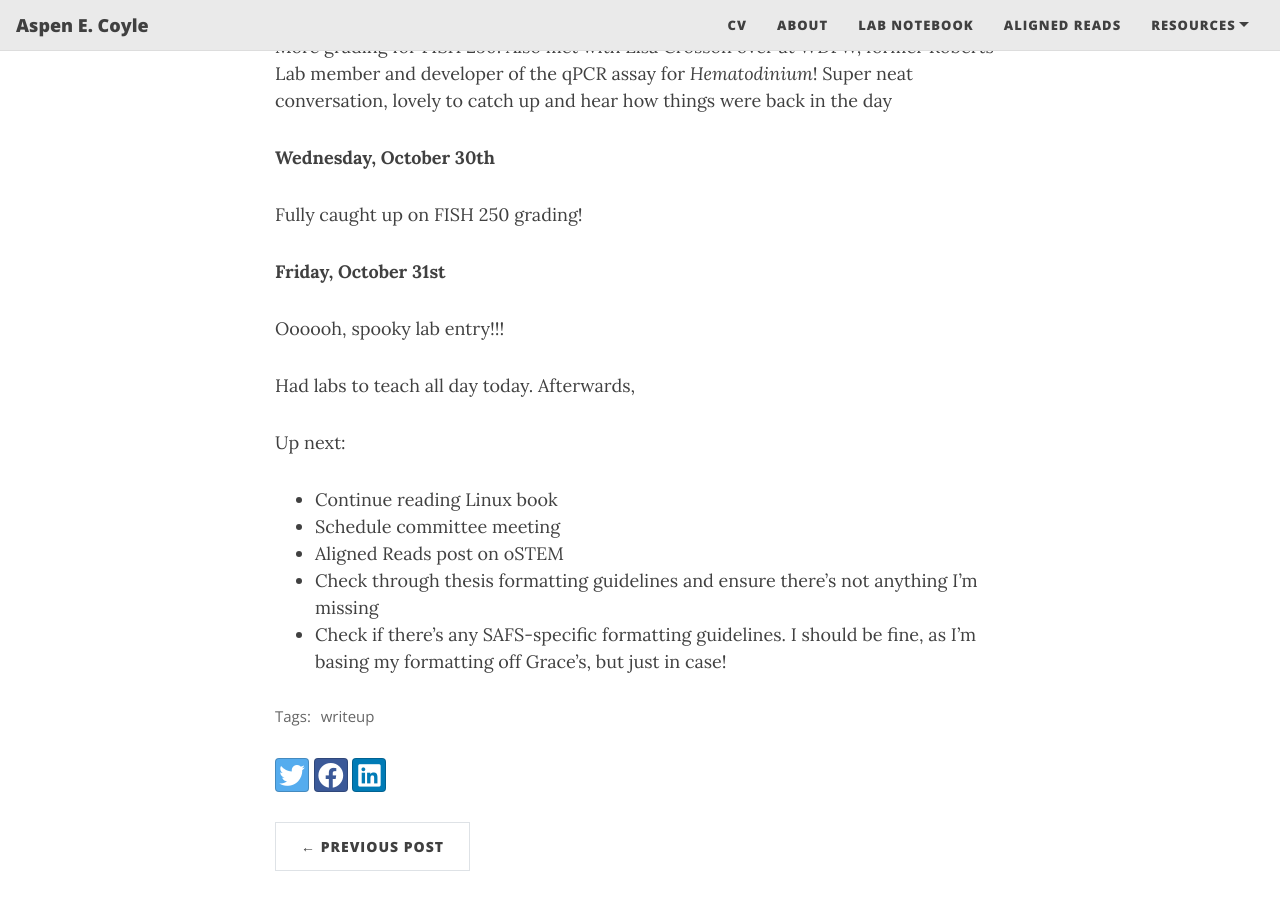
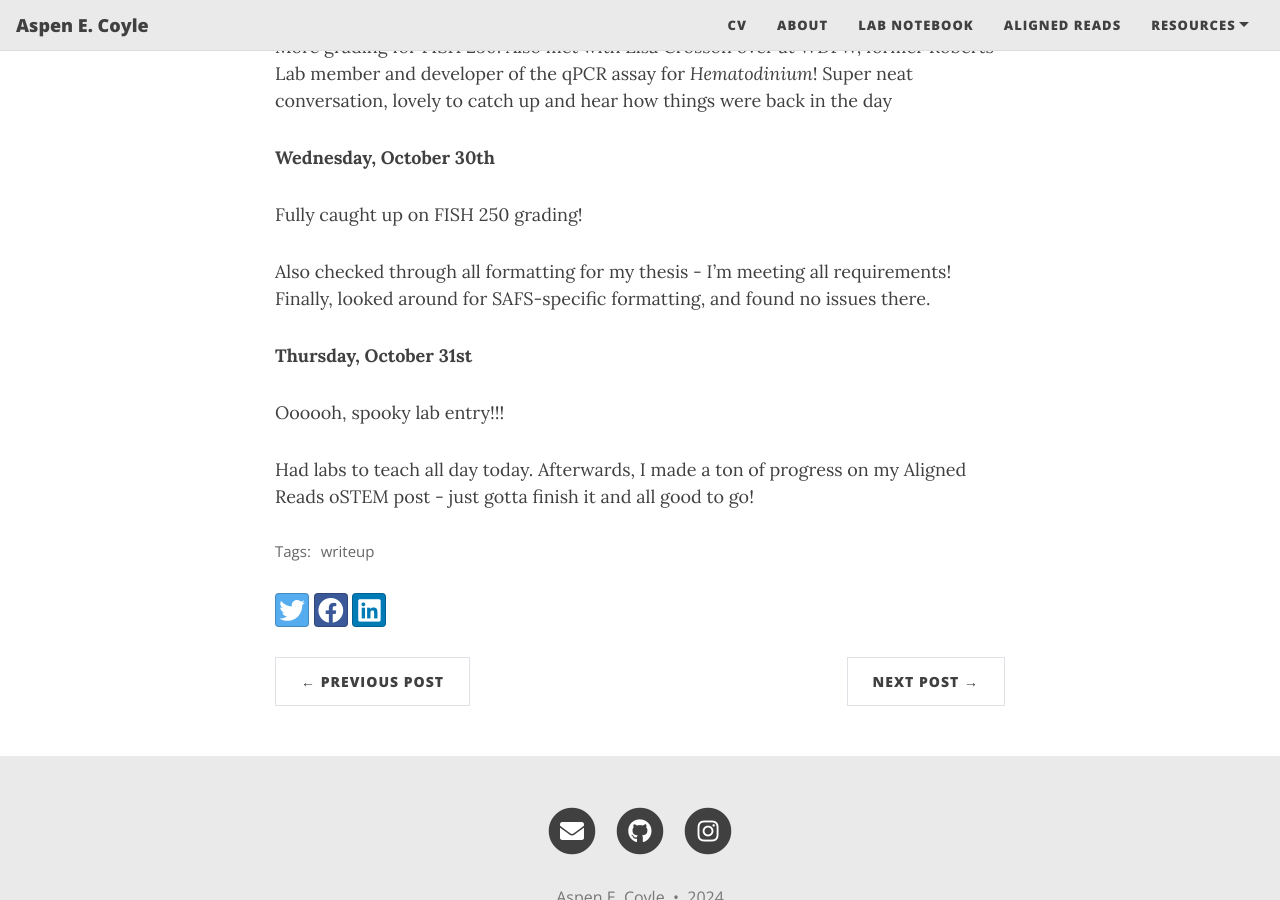
Before and after one commit to aspencoyle/aspencoyle.github.io, a Jekyll site: the page built from _posts/2024-10-01-October_posts.md, in a window 1280 px wide and 900 px high, scrolled down 8614 px. Built offline with Jekyll 4.4.1, drawn with Linux system fonts in a browser that asks for light colours; nearby versions of some CDN libraries.

Commit message:
new notebook post

```diff
--- a/_posts/2024-10-01-October_posts.md
+++ b/_posts/2024-10-01-October_posts.md
@@ -231,15 +231,10 @@ catch up and hear how things were back in the day
 
 Fully caught up on FISH 250 grading!
 
-**Friday, October 31st**
+Also checked through all formatting for my thesis - I'm meeting all requirements! Finally, looked around for SAFS-specific formatting, and found no issues there.
+
+**Thursday, October 31st**
 
 Oooooh, spooky lab entry!!!
 
-Had labs to teach all day today. Afterwards,
-
-Up next:
-- Continue reading Linux book
-- Schedule committee meeting
-- Aligned Reads post on oSTEM
-- Check through thesis formatting guidelines and ensure there's not anything I'm missing
-- Check if there's any SAFS-specific formatting guidelines. I should be fine, as I'm basing my formatting off Grace's, but just in case!
+Had labs to teach all day today. Afterwards, I made a ton of progress on my Aligned Reads oSTEM post - just gotta finish it and all good to go!
```
Also changed, not shown: _posts/2024-11-01-November_posts.md (added, +19 -0 lines).
